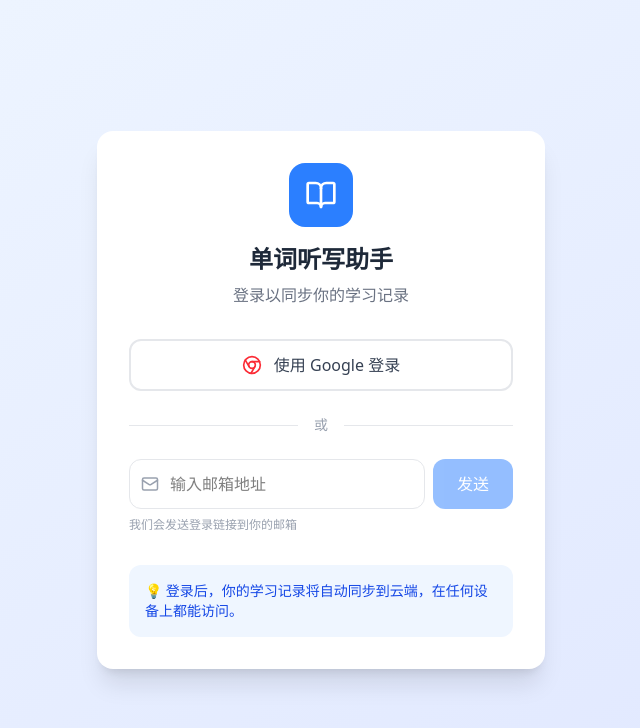
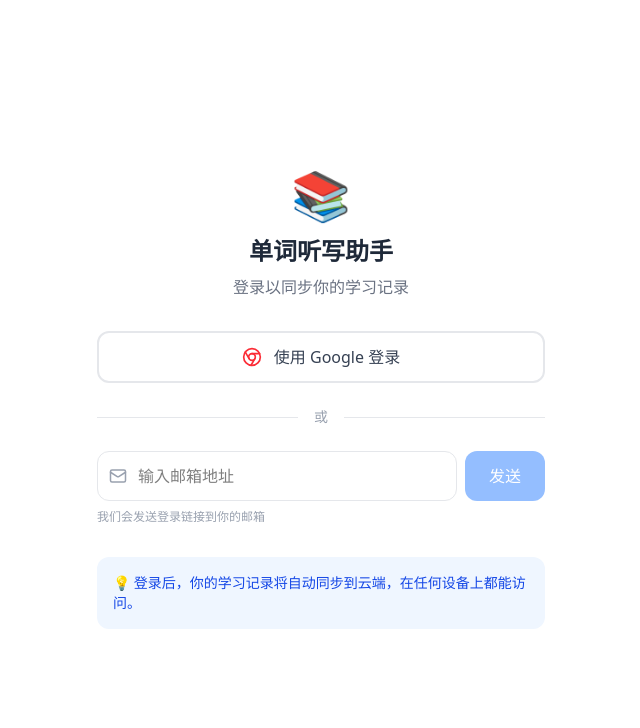
Before and after one commit to codebooody-debug/spelling-cards, a React (Vite) app: page /login in a window 1280 px wide. Shown: the top 728 px of the page, without its empty margins (319-959 px from the left). Built offline with nearby package versions, Linux system fonts and the light colour scheme; no server answers.

Commit message:
优化登录页面: 白色背景, 去掉卡片样式

```diff
--- a/src/pages/LoginPage.jsx
+++ b/src/pages/LoginPage.jsx
@@ -74,13 +74,11 @@ function LoginPage() {
   };
 
   return (
-    <div className="min-h-screen bg-gradient-to-br from-blue-50 to-indigo-100 flex items-center justify-center p-4">
-      <div className="bg-white rounded-2xl shadow-xl p-8 w-full max-w-md">
+    <div className="min-h-screen bg-white flex items-center justify-center p-4">
+      <div className="w-full max-w-md">
         {/* Logo */}
         <div className="text-center mb-8">
-          <div className="bg-blue-500 w-16 h-16 rounded-2xl flex items-center justify-center mx-auto mb-4">
-            <BookOpen className="text-white" size={32} />
-          </div>
+          <div className="text-5xl mb-4">📚</div>
           <h1 className="text-2xl font-bold text-gray-800">单词听写助手</h1>
           <p className="text-gray-500 mt-2">登录以同步你的学习记录</p>
         </div>
```
